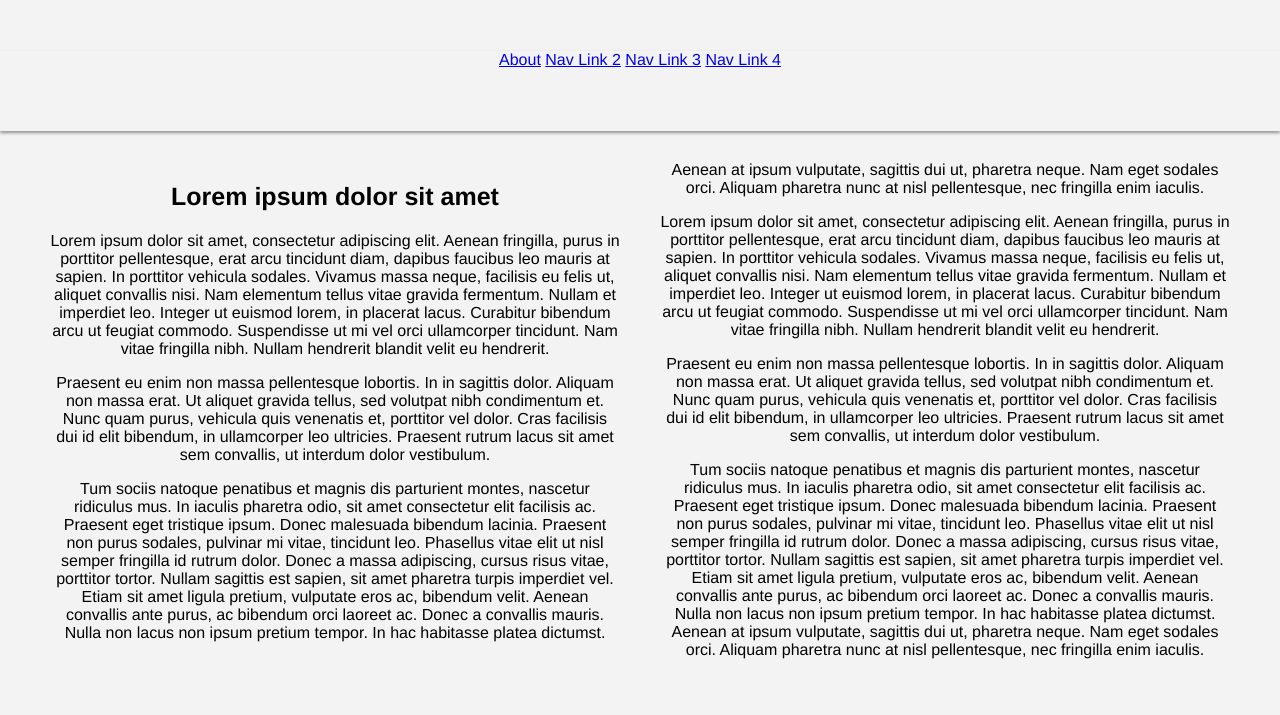
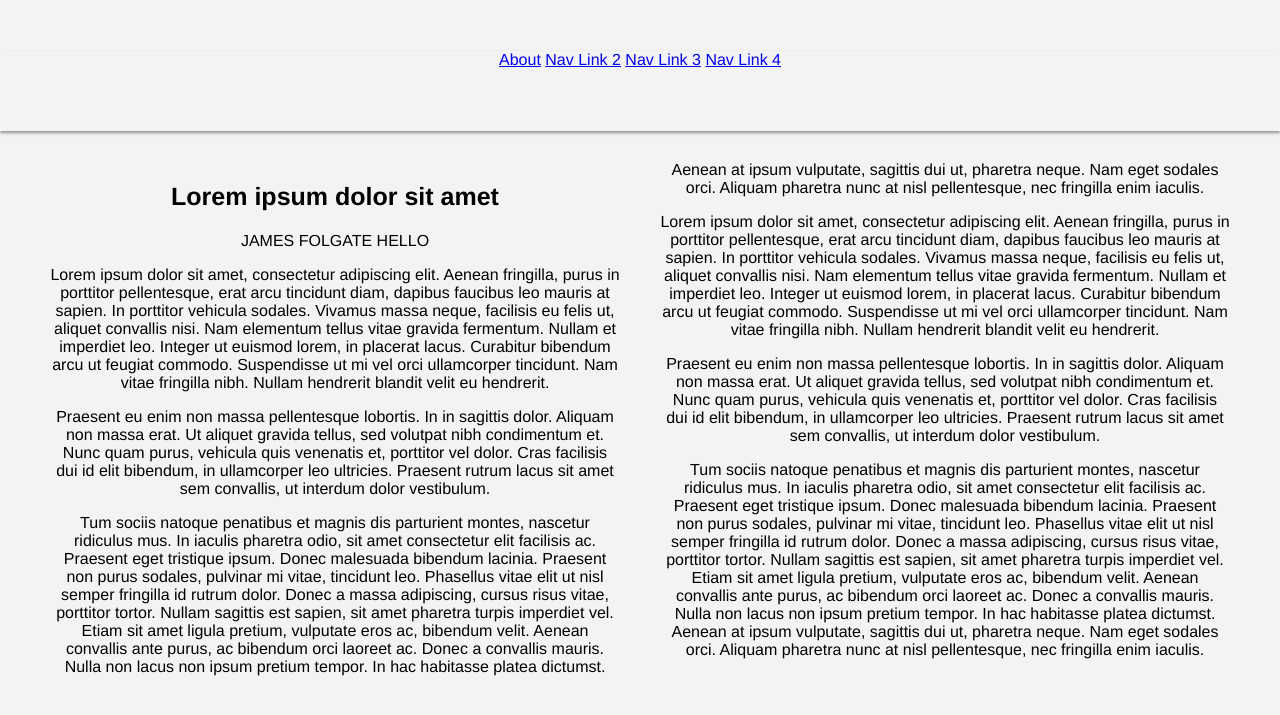
Before and after one commit to twinser/twinser.github.io, a plain HTML site: page index.html in a window 1280 px wide. Shown: the part 199-914 px from the top of the page. Drawn offline with nearby package versions, Linux system fonts and the light colour scheme.

Commit message:
Update index.html

```diff
--- a/index.html
+++ b/index.html
@@ -19,6 +19,7 @@
 </nav>
 <div class="main">
 <a id="about"></a><h2>Lorem ipsum dolor sit amet</h2>
+  <p>JAMES FOLGATE HELLO</p>
   <p>Lorem ipsum dolor sit amet, consectetur adipiscing elit. Aenean fringilla, purus in porttitor pellentesque, erat arcu tincidunt diam, dapibus faucibus leo mauris at sapien. In porttitor vehicula sodales. Vivamus massa neque, facilisis eu felis ut, aliquet convallis nisi. Nam elementum tellus vitae gravida fermentum. Nullam et imperdiet leo. Integer ut euismod lorem, in placerat lacus. Curabitur bibendum arcu ut feugiat commodo. Suspendisse ut mi vel orci ullamcorper tincidunt. Nam vitae fringilla nibh. Nullam hendrerit blandit velit eu hendrerit.</p>
 
   <p>Praesent eu enim non massa pellentesque lobortis. In in sagittis dolor. Aliquam non massa erat. Ut aliquet gravida tellus, sed volutpat nibh condimentum et. Nunc quam purus, vehicula quis venenatis et, porttitor vel dolor. Cras facilisis dui id elit bibendum, in ullamcorper leo ultricies. Praesent rutrum lacus sit amet sem convallis, ut interdum dolor vestibulum.</p>
```
